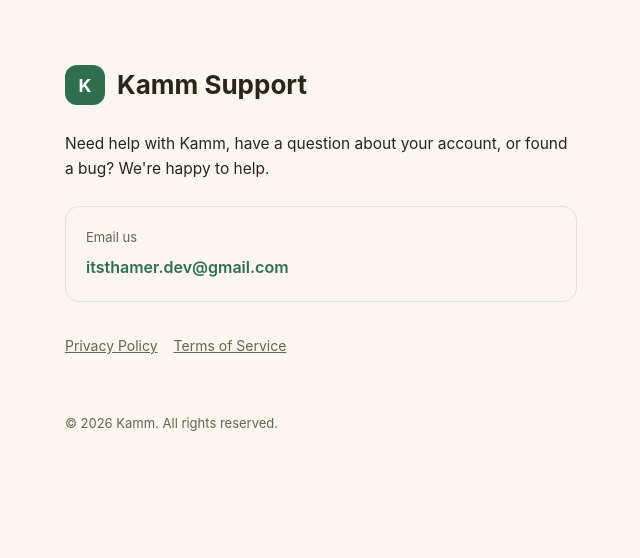
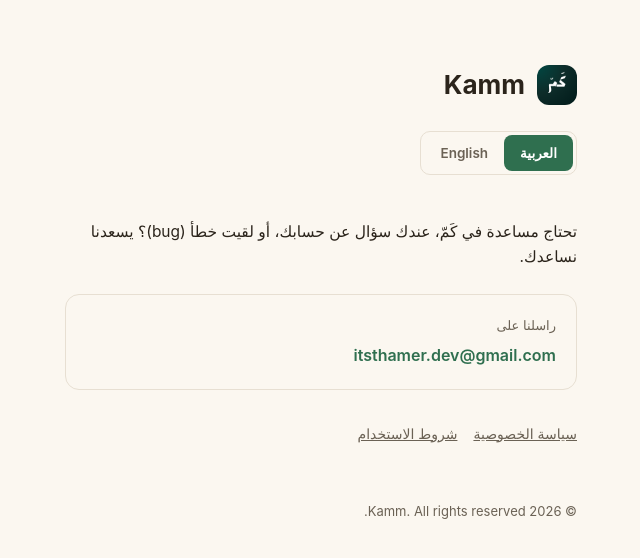
Before and after one commit to Thamer03x/kamm-legal, a plain HTML site: page support.html in a window 1280 px wide. Shown: the whole page, without its empty margins (319-959 px from the left). Drawn offline with Linux system fonts and the light colour scheme.

Commit message:
Add EN/AR language toggle and real logo to support page

```diff
--- a/support.html
+++ b/support.html
@@ -1,5 +1,5 @@
 <!doctype html>
-<html lang="en">
+<html lang="ar" dir="rtl">
 <head>
 <meta charset="utf-8">
 <meta name="viewport" content="width=device-width, initial-scale=1">
@@ -26,12 +26,11 @@
   }
   .wrap { max-width: 560px; margin: 0 auto; padding: 64px 24px 96px; }
   header { display: flex; align-items: center; gap: 12px; margin-bottom: 24px; }
-  header .badge {
-    width: 40px; height: 40px; border-radius: 12px; background: var(--accent);
-    display: flex; align-items: center; justify-content: center;
-    color: white; font-weight: 700; font-size: 18px;
-  }
-  h1 { font-size: 26px; margin: 0; }
+  header .logo { width: 40px; height: 40px; border-radius: 12px; display: block; }
+  header h1 { font-size: 26px; margin: 0; }
+  .lang-toggle { display:inline-flex; border:1px solid var(--border); border-radius:10px; padding:3px; margin-bottom: 28px; }
+  .lang-btn { border:none; background:none; color:var(--muted); font:inherit; font-size:13.5px; font-weight:600; padding:7px 16px; border-radius:8px; cursor:pointer; }
+  .lang-btn.active { background:var(--accent); color:#fff; }
   p { font-size: 15.5px; }
   .card {
     margin-top: 24px; padding: 20px; border: 1px solid var(--border);
@@ -41,14 +40,36 @@
   .links { margin-top: 32px; display: flex; gap: 16px; font-size: 14px; }
   .links a { color: var(--muted); text-decoration: underline; }
   footer { margin-top: 56px; color: var(--muted); font-size: 13px; }
+  .lang-section { display: none; }
+  .lang-section.active { display: block; }
+  .lang-section[data-dir="rtl"] .links { flex-direction: row; }
 </style>
 </head>
 <body>
 <div class="wrap">
   <header>
-    <div class="badge">K</div>
-    <h1>Kamm Support</h1>
+    <img class="logo" src="assets/logo.png" alt="Kamm">
+    <h1>Kamm</h1>
   </header>
+
+  <div class="lang-toggle">
+    <button class="lang-btn active" data-lang="ar" onclick="setLang('ar')">العربية</button>
+    <button class="lang-btn" data-lang="en" onclick="setLang('en')">English</button>
+  </div>
+
+  <section id="ar" data-dir="rtl" class="lang-section active">
+    <p>تحتاج مساعدة في كَمّ، عندك سؤال عن حسابك، أو لقيت خطأ (bug)؟ يسعدنا نساعدك.</p>
+    <div class="card">
+      <p style="margin:0 0 6px; color:var(--muted); font-size:13px;">راسلنا على</p>
+      <a href="mailto:itsthamer.dev@gmail.com">itsthamer.dev@gmail.com</a>
+    </div>
+    <div class="links">
+      <a href="privacy.html">سياسة الخصوصية</a>
+      <a href="terms.html">شروط الاستخدام</a>
+    </div>
+  </section>
+
+  <section id="en" data-dir="ltr" class="lang-section">
     <p>Need help with Kamm, have a question about your account, or found a bug? We're happy to help.</p>
     <div class="card">
       <p style="margin:0 0 6px; color:var(--muted); font-size:13px;">Email us</p>
@@ -58,7 +79,18 @@
       <a href="privacy.html">Privacy Policy</a>
       <a href="terms.html">Terms of Service</a>
     </div>
+  </section>
+
   <footer>© 2026 Kamm. All rights reserved.</footer>
 </div>
+
+<script>
+  function setLang(lang) {
+    document.documentElement.lang = lang;
+    document.documentElement.dir = lang === 'ar' ? 'rtl' : 'ltr';
+    document.querySelectorAll('.lang-btn').forEach(function (b) { b.classList.toggle('active', b.dataset.lang === lang); });
+    document.querySelectorAll('.lang-section').forEach(function (s) { s.classList.toggle('active', s.id === lang); });
+  }
+</script>
 </body>
 </html>
```
Lines whose indentation alone changed are shown as unchanged.
